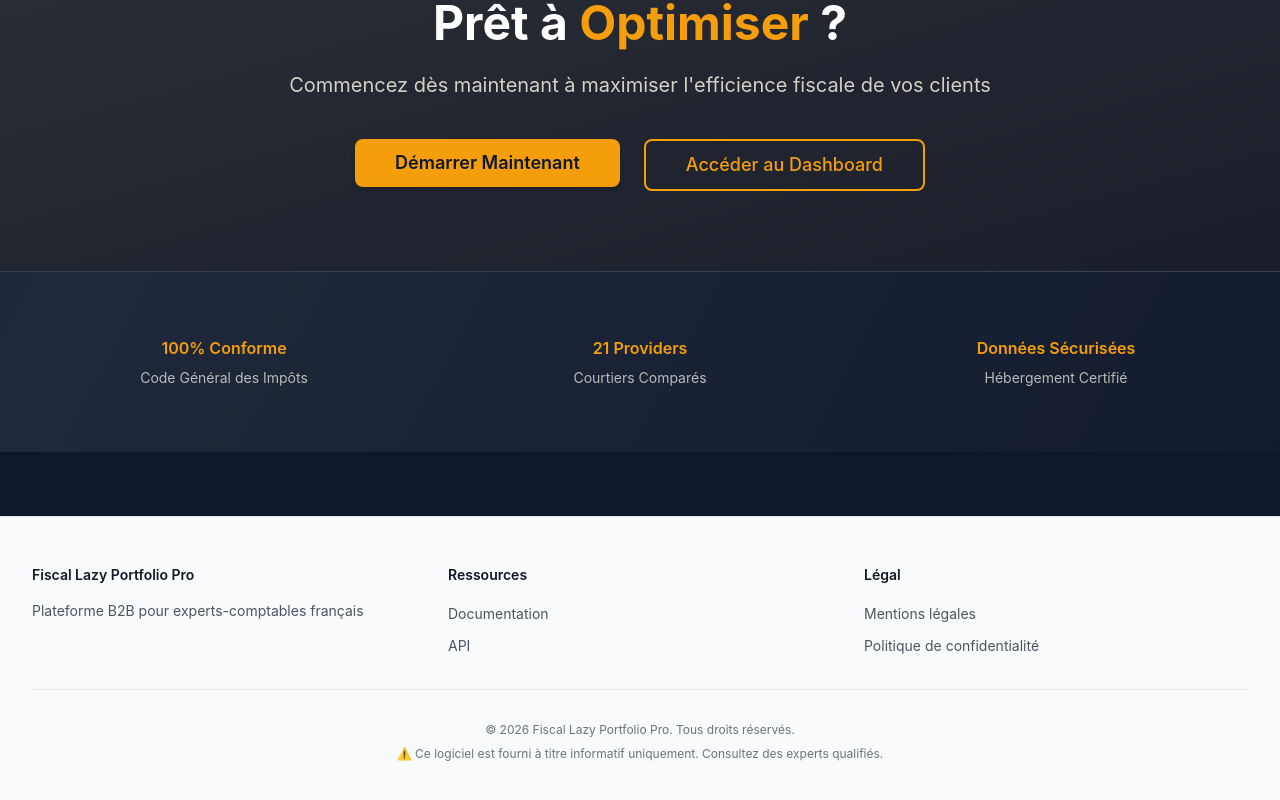
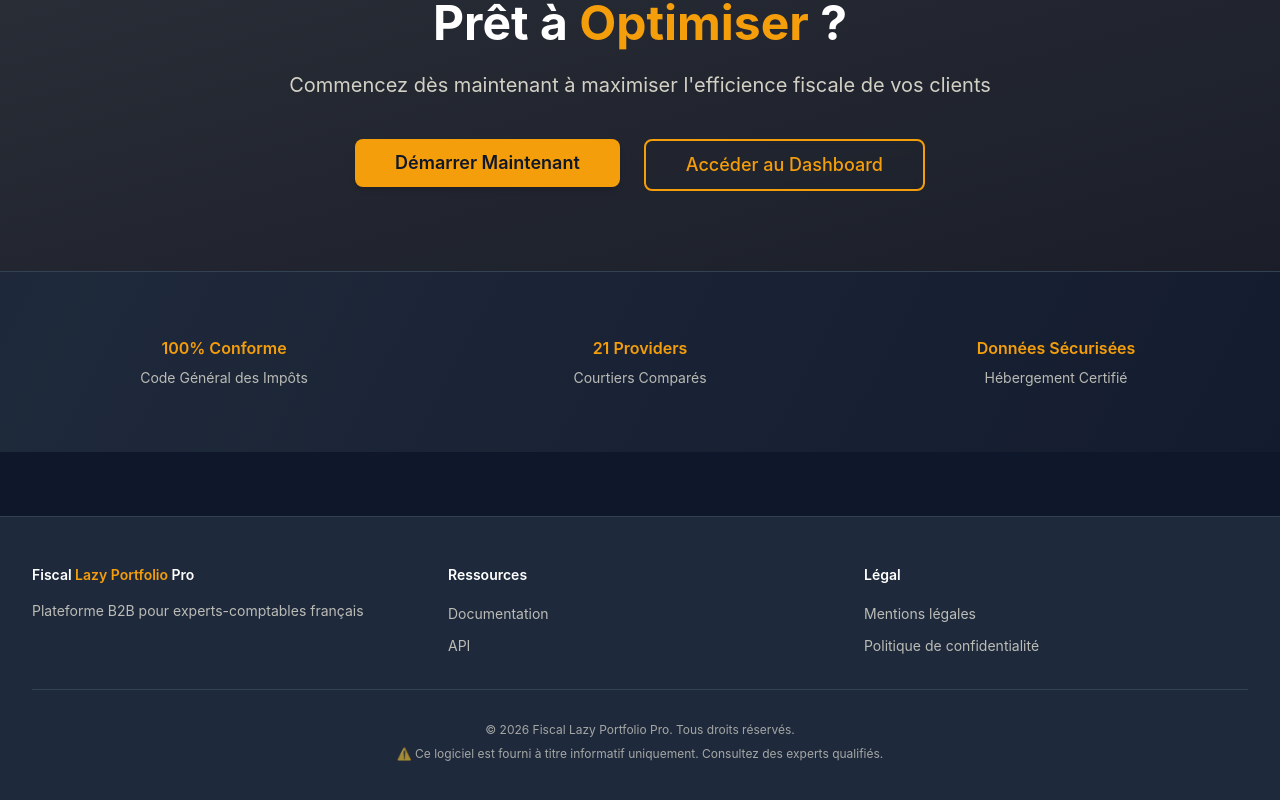
Before and after one commit to clementsaumet42-ops/fiscal-lazy-portfolio-pro, a Next.js app in the folder frontend/: page / in a window 1280 px wide. Shown: the part 2036-2836 px from the top of the page. Built offline with nearby package versions, Linux system fonts and the light colour scheme.

Commit message:
Update Footer component with premium design system
Co-authored-by: clementsaumet42-ops <234208815+clementsaumet42-ops@users.noreply.github.com>

```diff
--- a/frontend/components/layout/Footer.tsx
+++ b/frontend/components/layout/Footer.tsx
@@ -1,29 +1,29 @@
 export function Footer() {
   return (
-    <footer className="bg-gray-50 border-t border-gray-200 mt-16">
+    <footer className="bg-midnight-light border-t border-midnight-lighter mt-16">
       <div className="max-w-7xl mx-auto px-4 sm:px-6 lg:px-8 py-12">
         <div className="grid grid-cols-1 md:grid-cols-3 gap-8">
           <div>
-            <h3 className="text-sm font-semibold text-gray-900 mb-4">
-              Fiscal Lazy Portfolio Pro
+            <h3 className="text-sm font-semibold text-white mb-4">
+              Fiscal <span className="text-gold">Lazy Portfolio</span> Pro
             </h3>
-            <p className="text-sm text-gray-600">
+            <p className="text-sm text-cream/70">
               Plateforme B2B pour experts-comptables français
             </p>
           </div>
 
           <div>
-            <h3 className="text-sm font-semibold text-gray-900 mb-4">
+            <h3 className="text-sm font-semibold text-white mb-4">
               Ressources
             </h3>
             <ul className="space-y-2">
               <li>
-                <a href="/docs" className="text-sm text-gray-600 hover:text-gray-900">
+                <a href="/docs" className="text-sm text-cream/70 hover:text-gold transition-colors">
                   Documentation
                 </a>
               </li>
               <li>
-                <a href="/api" className="text-sm text-gray-600 hover:text-gray-900">
+                <a href="/api" className="text-sm text-cream/70 hover:text-gold transition-colors">
                   API
                 </a>
               </li>
@@ -31,17 +31,17 @@ export function Footer() {
           </div>
 
           <div>
-            <h3 className="text-sm font-semibold text-gray-900 mb-4">
+            <h3 className="text-sm font-semibold text-white mb-4">
               Légal
             </h3>
             <ul className="space-y-2">
               <li>
-                <a href="/legal" className="text-sm text-gray-600 hover:text-gray-900">
+                <a href="/legal" className="text-sm text-cream/70 hover:text-gold transition-colors">
                   Mentions légales
                 </a>
               </li>
               <li>
-                <a href="/privacy" className="text-sm text-gray-600 hover:text-gray-900">
+                <a href="/privacy" className="text-sm text-cream/70 hover:text-gold transition-colors">
                   Politique de confidentialité
                 </a>
               </li>
@@ -49,11 +49,11 @@ export function Footer() {
           </div>
         </div>
 
-        <div className="mt-8 pt-8 border-t border-gray-200">
-          <p className="text-xs text-gray-500 text-center">
+        <div className="mt-8 pt-8 border-t border-midnight-lighter">
+          <p className="text-xs text-cream/60 text-center">
             © {new Date().getFullYear()} Fiscal Lazy Portfolio Pro. Tous droits réservés.
           </p>
-          <p className="text-xs text-gray-500 text-center mt-2">
+          <p className="text-xs text-cream/60 text-center mt-2">
             ⚠️ Ce logiciel est fourni à titre informatif uniquement. Consultez des experts qualifiés.
           </p>
         </div>
```
